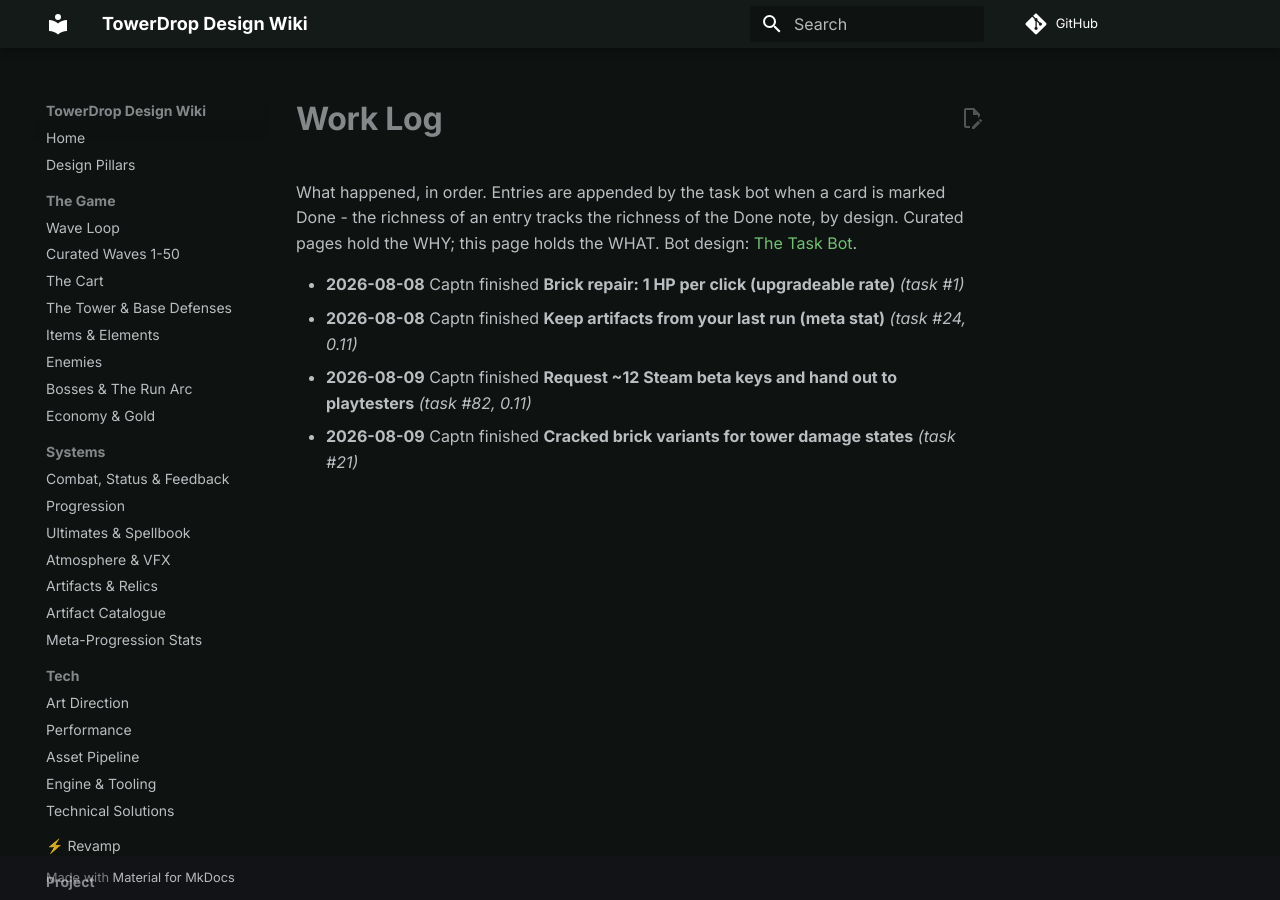
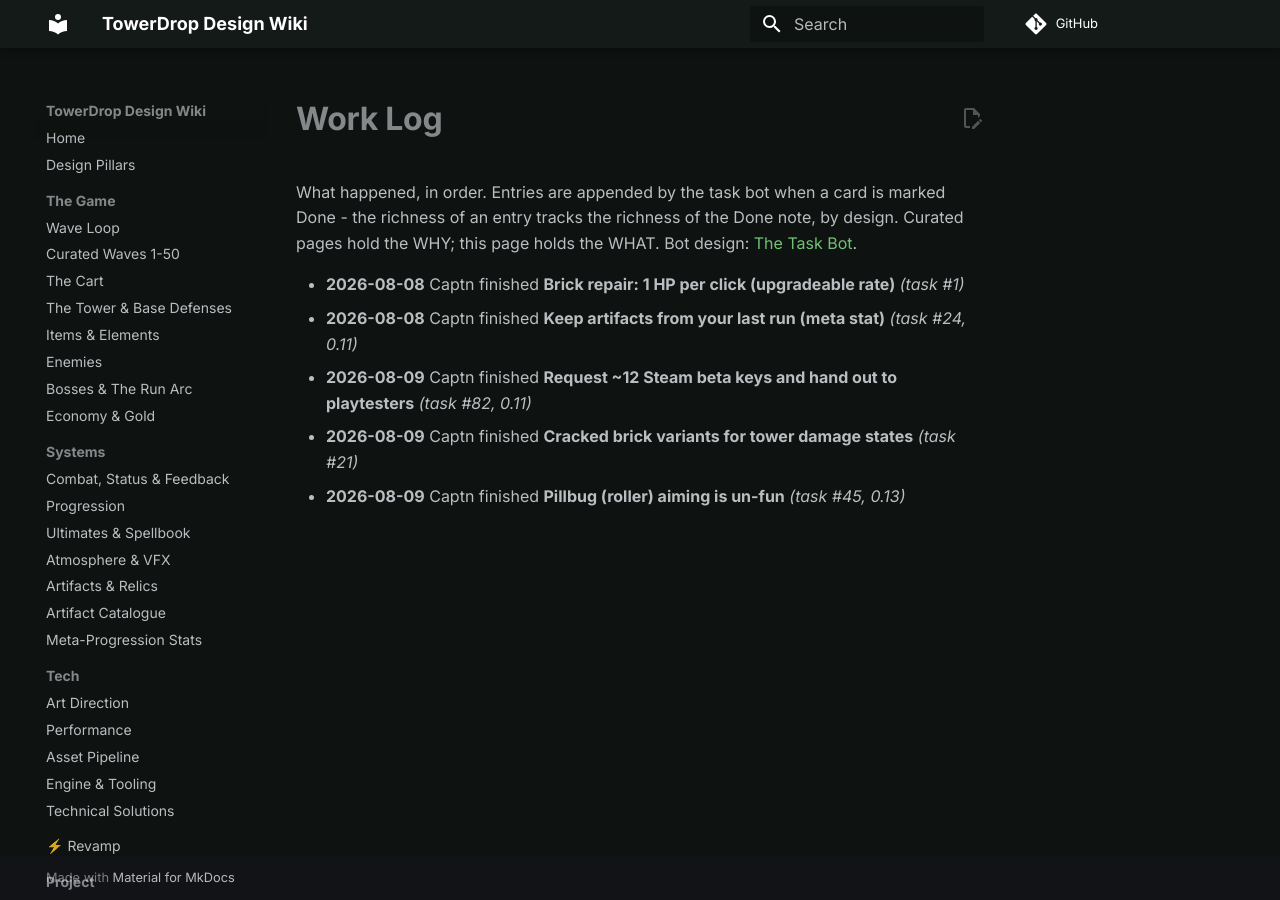
Before and after one commit to cap7n/towerdrop-docs, an MkDocs documentation site: the page built from docs/project/log.md, in a window 1280 px wide. Built offline with MkDocs 1.6.1 and Material for MkDocs 9.7.7, drawn with Linux system fonts in a browser that asks for light colours; comment, search, counter and statistics services are not loaded.

Commit message:
log: Pillbug (roller) aiming is un-fun (task #45)

```diff
--- a/docs/project/log.md
+++ b/docs/project/log.md
@@ -9,3 +9,4 @@ Bot design: [The Task Bot](../tech/wiki-bot.md).
 - **2026-08-08** Captn finished **Keep artifacts from your last run (meta stat)** _(task #24, 0.11)_
 - **2026-08-09** Captn finished **Request ~12 Steam beta keys and hand out to playtesters** _(task #82, 0.11)_
 - **2026-08-09** Captn finished **Cracked brick variants for tower damage states** _(task #21)_
+- **2026-08-09** Captn finished **Pillbug (roller) aiming is un-fun** _(task #45, 0.13)_
```
